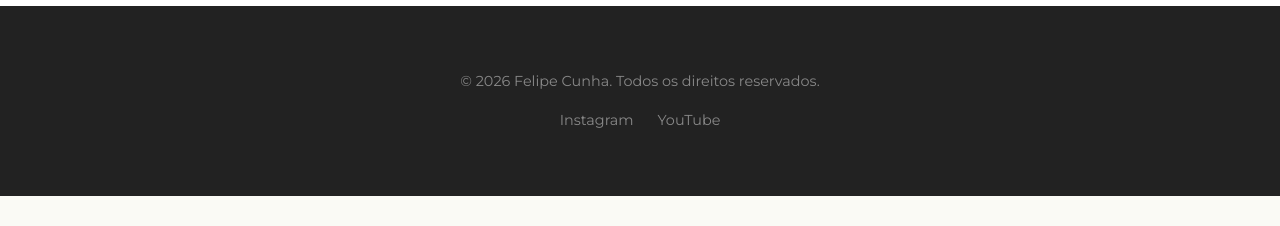
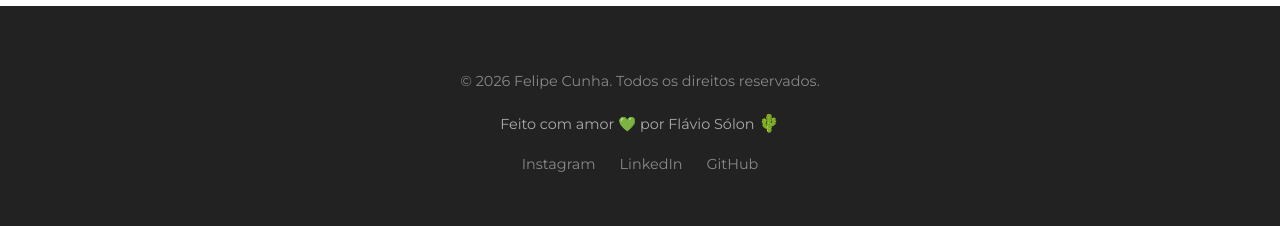
Before and after one commit to FlavioSolon/felipe-cunha, a SvelteKit app: page / in a window 1280 px wide. Shown: the part 3081-3307 px from the top of the page. Before the commit the page ends 3277 px from the top, so only its background shows below. Built offline with nearby package versions, Linux system fonts and the light colour scheme.

Commit message:
melhorias no seo

```diff
--- a/src/routes/+page.svelte
+++ b/src/routes/+page.svelte
@@ -82,7 +82,11 @@
 <svelte:window bind:scrollY bind:innerHeight />
 
 <svelte:head>
-	<title>Felipe Cunha | Ministério</title>
+	<title>Felipe Cunha</title>
+	<meta property="og:title" content="Felipe Cunha" />
+	<meta property="og:description" content="Levar Jesus até a poeira da terra." />
+	<meta property="og:image" content={heroBg} />
+	<meta property="og:type" content="website" />
 </svelte:head>
 
 <main>
@@ -221,11 +225,27 @@
 
 	<!-- Footer -->
 	<footer class="footer">
-		<div class="container">
-			<p>© {new Date().getFullYear()} Felipe Cunha. Todos os direitos reservados.</p>
+		<div class="container placeholder-footer">
+			<p>&copy; {new Date().getFullYear()} Felipe Cunha. Todos os direitos reservados.</p>
+
+			<div class="developer-credit">
+				<p>
+					Feito com amor <span style="color: #2ecc71;">💚</span> por Flávio Sólon
+					<span style="font-size: 1.2em;">🌵</span>
+				</p>
+			</div>
+
 			<div class="socials">
-				<a href="https://instagram.com" target="_blank" rel="noopener noreferrer">Instagram</a>
-				<a href="https://youtube.com" target="_blank" rel="noopener noreferrer">YouTube</a>
+				<a href="https://www.instagram.com/solonflavi/" target="_blank" rel="noopener noreferrer"
+					>Instagram</a
+				>
+				<a
+					href="https://www.linkedin.com/in/fl%C3%A1vio-s-8941b9212/"
+					target="_blank"
+					rel="noopener noreferrer">LinkedIn</a
+				>
+				<a href="https://github.com/FlavioSolon" target="_blank" rel="noopener noreferrer">GitHub</a
+				>
 			</div>
 		</div>
 	</footer>
@@ -546,6 +566,12 @@
 		font-size: 0.9rem;
 	}
 
+	.developer-credit {
+		margin: 1rem 0;
+		font-weight: 500;
+		color: #aaa;
+	}
+
 	.socials {
 		margin-top: 1rem;
 		display: flex;
```
Also changed, not shown: src/app.html (+6 -2 lines).
